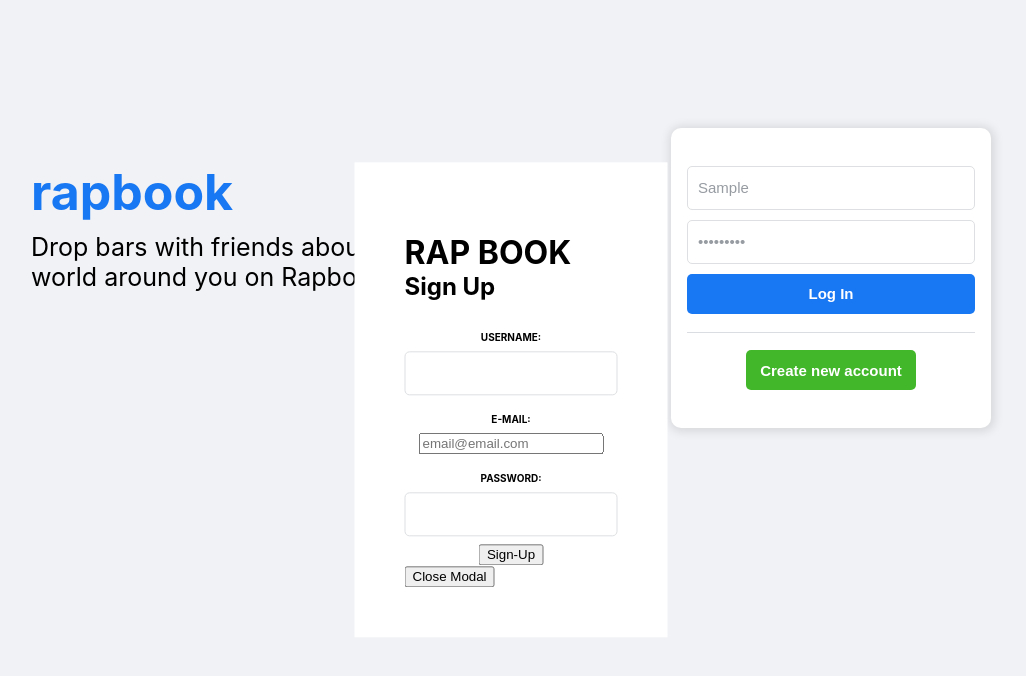
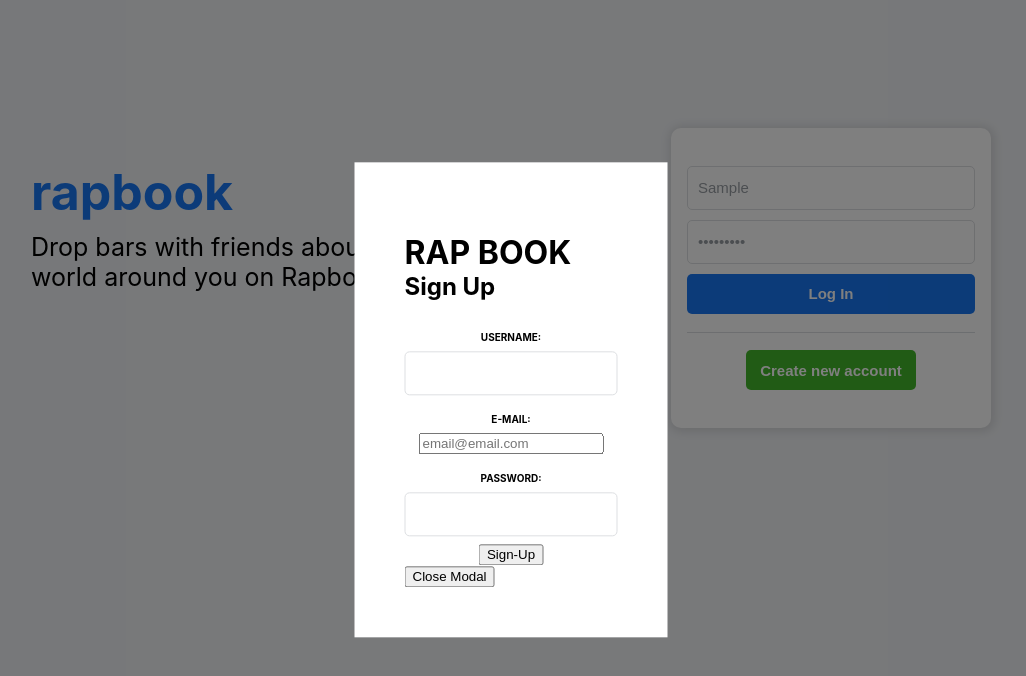
Before and after one commit to MalcolmSmalls/Odin-Book, a React (Create React App) app in the folder client/: page / in a window 1280 px wide. Both pictures are taken after typing "Sample", "Sample123" into the empty fields and a click on the button "Create new account". Shown: the top 676 px of the page, without its empty margins (129-1155 px from the left). Built offline with nearby package versions, Linux system fonts and the light colour scheme.

Commit message:
Finish modal form

```diff
--- a/client/public/index.html
+++ b/client/public/index.html
@@ -15,29 +15,11 @@
       user's mobile device or desktop. See https://developers.google.com/web/fundamentals/web-app-manifest/
     -->
     <link rel="manifest" href="%PUBLIC_URL%/manifest.json" />
-    <!--
-      Notice the use of %PUBLIC_URL% in the tags above.
-      It will be replaced with the URL of the `public` folder during the build.
-      Only files inside the `public` folder can be referenced from the HTML.
-
-      Unlike "/favicon.ico" or "favicon.ico", "%PUBLIC_URL%/favicon.ico" will
-      work correctly both with client-side routing and a non-root public URL.
-      Learn how to configure a non-root public URL by running `npm run build`.
-    -->
     <title>React App</title>
   </head>
   <body>
     <noscript>You need to enable JavaScript to run this app.</noscript>
     <div id="root"></div>
-    <!--
-      This HTML file is a template.
-      If you open it directly in the browser, you will see an empty page.
-
-      You can add webfonts, meta tags, or analytics to this file.
-      The build step will place the bundled scripts into the <body> tag.
-
-      To begin the development, run `npm start` or `yarn start`.
-      To create a production bundle, use `npm run build` or `yarn build`.
-    -->
+    <div id="portal"></div>
   </body>
 </html>
--- a/client/src/Components/SignUpForm/Modal.js
+++ b/client/src/Components/SignUpForm/Modal.js
@@ -1,5 +1,6 @@
 import React from "react"
 import Form from "./Form"
+import ReactDom from "react-dom"
 
 const MODAL_STYLES = {
     position: 'fixed',
@@ -12,15 +13,29 @@ const MODAL_STYLES = {
 
 }
 
+const OVERLAY_STYLES = {
+    position: 'fixed',
+    top: 0,
+    left: 0,
+    right: 0,
+    bottom: 0,
+    backgroundColor: "rgba(0,0,0,.5)",
+    zIndex: 1000,
+}
+
 export default function Modal(props){
     if(props.isShown === false) {
         return null
     }else {
-        return (
-            <div style = {MODAL_STYLES}>
-                <Form />
-                <button onClick={props.onClose}>Close Modal</button>
-            </div>
+        return ReactDom.createPortal(
+            <>
+                <div style = {OVERLAY_STYLES}></div>
+                <div style = {MODAL_STYLES}>
+                    <Form />
+
+                    <button onClick={props.onClose}>Close Modal</button>
+                </div>
+            </>, document.getElementById('portal')
         )
 
     }
```
